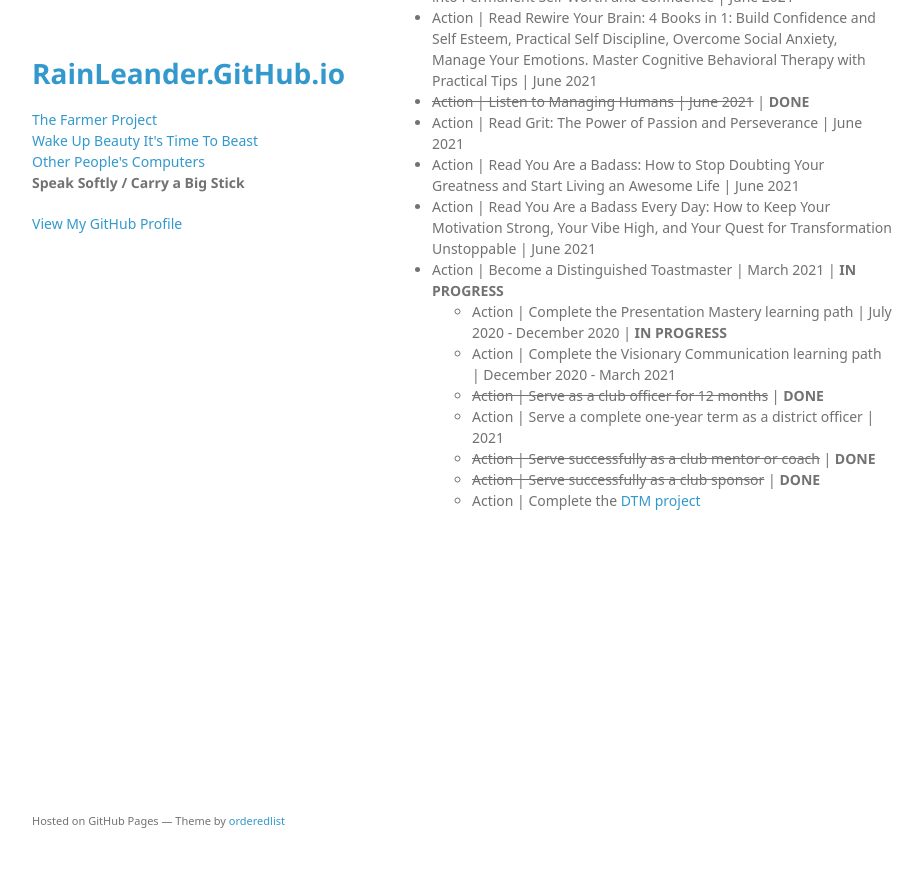
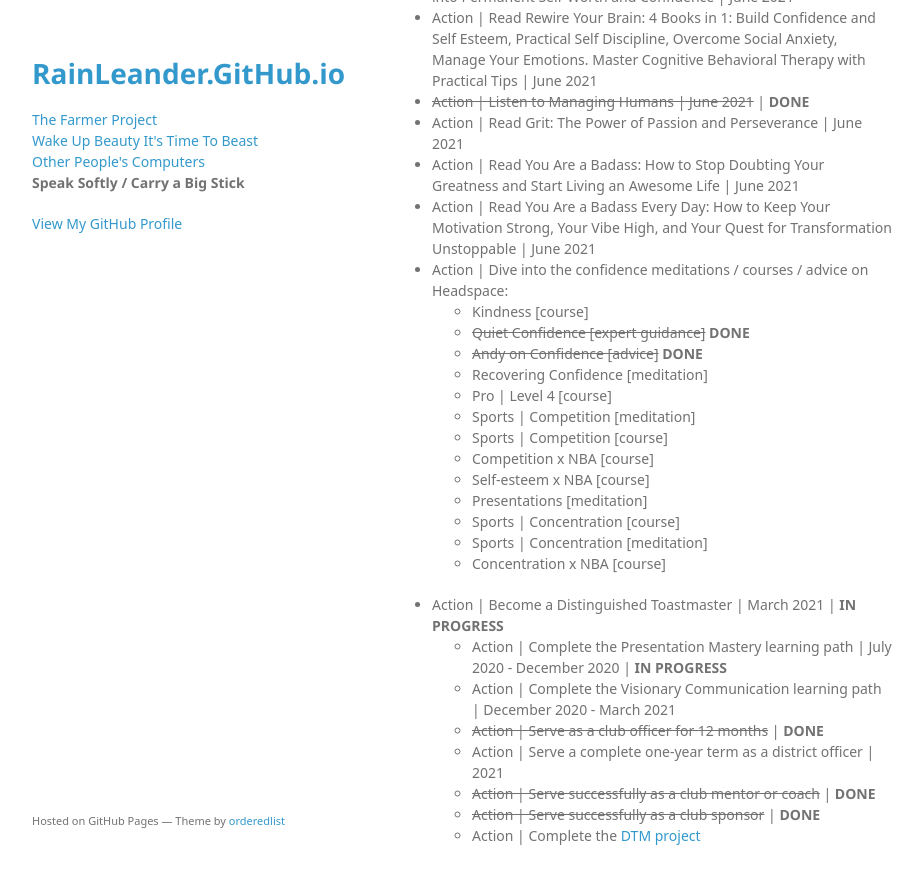
Before and after one commit to rainleander/rainleander.github.io, a Jekyll site: the page speak-softly.html, which Jekyll copies as it is, in a window 1280 px wide and 900 px high, scrolled down 2206 px. Shown: the top 884 px of the window, without its empty margins (178-1101 px from the left). Built offline with Jekyll 4.4.1, drawn with Linux system fonts in a browser that asks for light colours; some web fonts are replaced.

Commit message:
Update speak-softly.html

```diff
--- a/speak-softly.html
+++ b/speak-softly.html
@@ -98,6 +98,20 @@
         <li>Action | Read Grit: The Power of Passion and Perseverance | June 2021</li>
         <li>Action | Read You Are a Badass: How to Stop Doubting Your Greatness and Start Living an Awesome Life | June 2021</li>
         <li>Action | Read You Are a Badass Every Day: How to Keep Your Motivation Strong, Your Vibe High, and Your Quest for Transformation Unstoppable | June 2021</li>
+          <li>Action | Dive into the confidence meditations / courses / advice on Headspace:
+            <ul><li>Kindness [course]</li>
+              <li><del>Quiet Confidence [expert guidance]</del> <b>DONE</b></li>
+              <li><del>Andy on Confidence [advice]</del> <b>DONE</b></li>
+              <li>Recovering Confidence [meditation]</li>
+              <li>Pro | Level 4 [course]</li>
+              <li>Sports | Competition [meditation]</li>
+              <li>Sports | Competition [course]</li>
+              <li>Competition x NBA [course]</li>
+              <li>Self-esteem x NBA [course]</li>
+              <li>Presentations [meditation]</li>
+              <li>Sports | Concentration [course]</li>
+              <li>Sports | Concentration [meditation]</li>
+              <li>Concentration x NBA [course]</li></ul></li>
         <li>Action | Become a Distinguished Toastmaster | March 2021 | <b>IN PROGRESS</b>
           <ul><li>Action | Complete the Presentation Mastery learning path | July 2020 - December 2020 | <b>IN PROGRESS</b></li>
             <li>Action | Complete the Visionary Communication learning path | December 2020 - March 2021</li>
```
